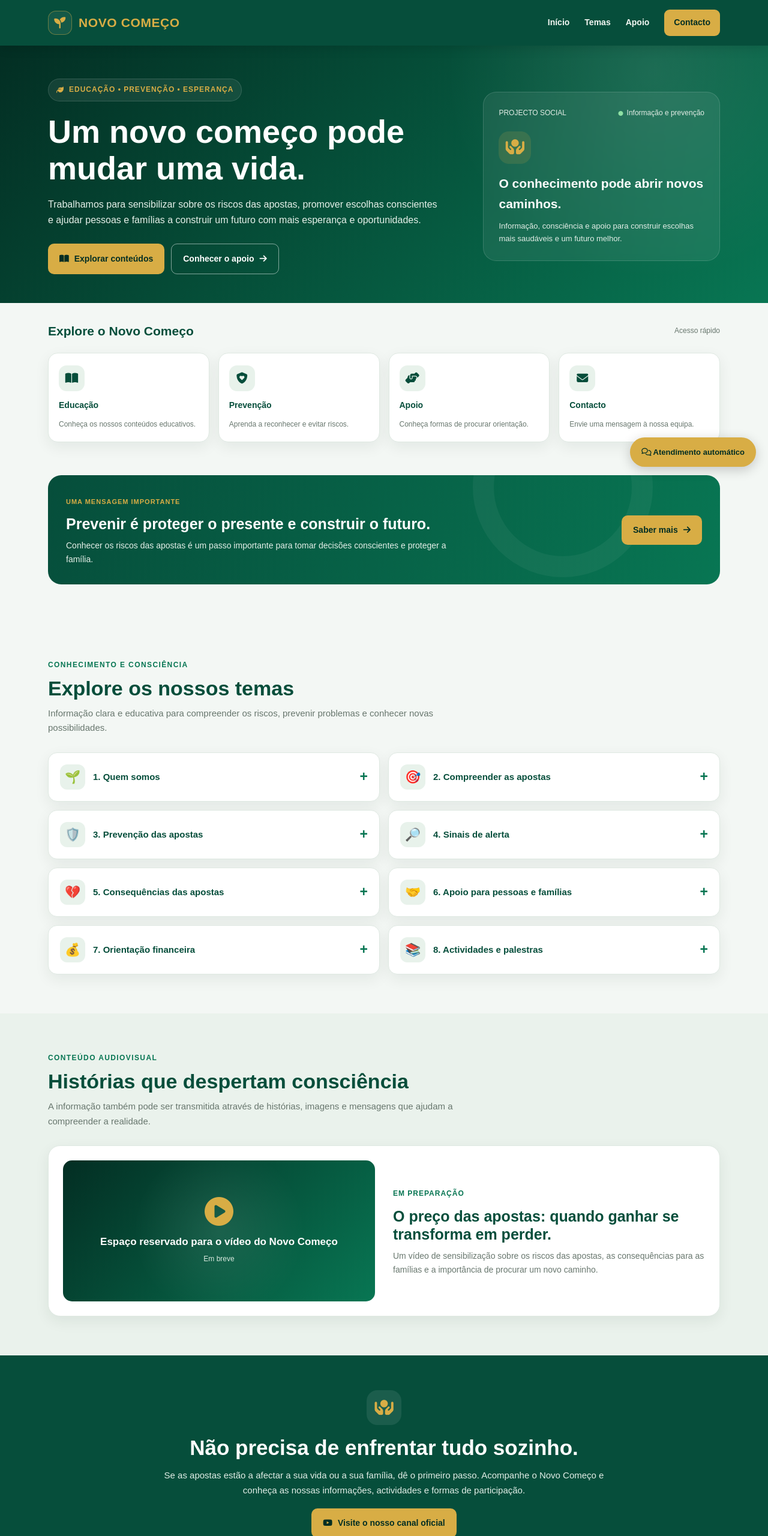
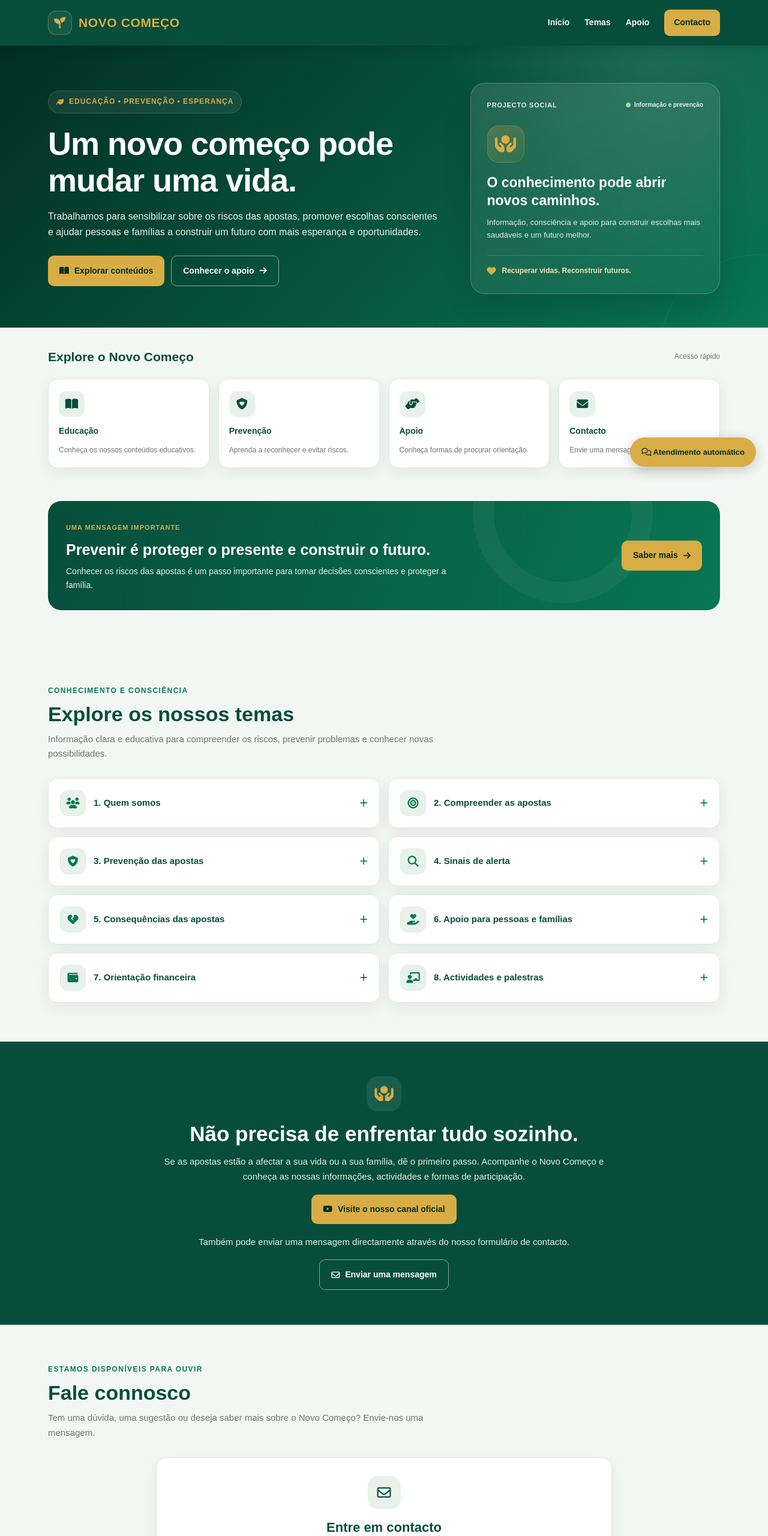
Before and after one commit to NOVO-COMECO/NOVO-COMECO, a plain HTML site: page index.html in a window 1280 px wide. Shown: the top 2560 px of the page at 60% size. Drawn offline with Linux system fonts and the light colour scheme.

Commit message:
Update index.html

```diff
--- a/index.html
+++ b/index.html
@@ -124,21 +124,37 @@ header {
   border-radius:9px;
 }
 
-/* APRESENTAÇÃO PRINCIPAL */
+/* PAINEL PRINCIPAL */
 
 .hero {
   background:
     radial-gradient(circle at 85% 10%,#ffffff17,transparent 30%),
     linear-gradient(135deg,#032e23,#087653);
   color:white;
-  padding:55px 0 48px;
+  padding:62px 0 56px;
+  position:relative;
+  overflow:hidden;
+}
+
+.hero:after {
+  content:"";
+  position:absolute;
+  width:330px;
+  height:330px;
+  border:1px solid #ffffff12;
+  border-radius:50%;
+  right:-150px;
+  bottom:-210px;
+  pointer-events:none;
 }
 
 .hero-caixa {
   display:grid;
-  grid-template-columns:1.4fr .8fr;
+  grid-template-columns:1.35fr .85fr;
   align-items:center;
-  gap:35px;
+  gap:42px;
+  position:relative;
+  z-index:1;
 }
 
 .etiqueta {
@@ -161,6 +177,7 @@ header {
   font-size:clamp(34px,5vw,54px);
   line-height:1.13;
   margin:20px 0 17px;
+  letter-spacing:-1px;
 }
 
 .hero p {
@@ -206,24 +223,31 @@ header {
   color:white;
 }
 
+/* PAINEL LATERAL DO INÍCIO */
+
 .hero-painel {
-  background:#ffffff12;
-  border:1px solid #ffffff25;
-  border-radius:22px;
-  padding:25px;
-  backdrop-filter:blur(5px);
+  background:linear-gradient(145deg,#ffffff1c,#ffffff0a);
+  border:1px solid #ffffff35;
+  border-radius:24px;
+  padding:27px;
+  backdrop-filter:blur(8px);
+  box-shadow:0 18px 45px #001d1430;
+  position:relative;
 }
 
 .hero-painel-topo {
   display:flex;
   align-items:center;
   justify-content:space-between;
-  margin-bottom:20px;
+  gap:10px;
+  margin-bottom:25px;
 }
 
 .hero-painel-topo span {
-  font-size:12px;
+  font-size:11px;
   color:#e4eee7;
+  font-weight:bold;
+  letter-spacing:.8px;
 }
 
 .estado {
@@ -231,7 +255,8 @@ header {
   align-items:center;
   gap:6px;
   color:#d8f3df;
-  font-size:11px;
+  font-size:10px!important;
+  letter-spacing:0!important;
 }
 
 .estado i {
@@ -240,26 +265,49 @@ header {
 }
 
 .hero-painel-icone {
-  width:54px;
-  height:54px;
+  width:62px;
+  height:62px;
   display:grid;
   place-items:center;
-  background:#d8ad4525;
+  background:linear-gradient(145deg,#d8ad4540,#d8ad4515);
   color:var(--dourado);
-  border-radius:17px;
-  font-size:25px;
-  margin-bottom:16px;
+  border:1px solid #d8ad4550;
+  border-radius:19px;
+  font-size:28px;
+  margin-bottom:19px;
 }
 
 .hero-painel h2 {
-  font-size:21px;
-  margin-bottom:8px;
+  font-size:23px;
+  line-height:1.3;
+  margin-bottom:10px;
+  max-width:310px;
 }
 
 .hero-painel p {
   font-size:13px;
   margin:0;
   color:#e3eee7;
+}
+
+.hero-painel-linha {
+  height:1px;
+  background:#ffffff25;
+  margin:22px 0 16px;
+}
+
+.hero-painel-frase {
+  display:flex;
+  align-items:center;
+  gap:10px;
+  color:#f1e1b6;
+  font-size:12px;
+  font-weight:bold;
+}
+
+.hero-painel-frase i {
+  color:var(--dourado);
+  font-size:15px;
 }
 
 /* SECÇÕES */
@@ -300,7 +348,7 @@ section {scroll-margin-top:95px}
 /* ACESSO RÁPIDO */
 
 .acessos {
-  padding:30px 0 55px;
+  padding:32px 0 55px;
 }
 
 .acessos-titulo {
@@ -444,7 +492,7 @@ section {scroll-margin-top:95px}
   border-radius:15px;
   box-shadow:var(--sombra);
   overflow:hidden;
-  transition:border .2s;
+  transition:border .2s,transform .2s;
 }
 
 .tema[open] {border-color:#a9c9b4}
@@ -468,21 +516,33 @@ section {scroll-margin-top:95px}
   margin-left:auto;
   font-size:23px;
   color:var(--verde-claro);
+  font-weight:normal;
 }
 
 .tema[open] summary:after {content:"−"}
 
 .tema summary:hover {background:#f5f9f6}
 
+/* NOVOS ÍCONES DOS OITO TEMAS */
+
 .tema-icone {
-  width:42px;
-  height:42px;
+  width:43px;
+  height:43px;
   flex-shrink:0;
   display:grid;
   place-items:center;
   background:var(--verde-suave);
-  border-radius:12px;
-  font-size:21px;
+  border:1px solid #dcebe0;
+  border-radius:13px;
+  color:var(--verde-claro);
+  font-size:18px;
+  transition:background .2s,color .2s;
+}
+
+.tema[open] .tema-icone {
+  background:var(--verde);
+  color:var(--dourado);
+  border-color:var(--verde);
 }
 
 .tema-conteudo {
@@ -530,73 +590,6 @@ section {scroll-margin-top:95px}
 }
 
 .youtube-btn:hover {background:var(--verde-claro)}
-
-/* VÍDEO - ÁREA PREPARADA */
-
-.video-area {
-  background:#eaf2ec;
-}
-
-.video-caixa {
-  display:grid;
-  grid-template-columns:1fr 1fr;
-  align-items:center;
-  gap:30px;
-  background:white;
-  border:1px solid var(--borda);
-  border-radius:20px;
-  padding:24px;
-  box-shadow:var(--sombra);
-}
-
-.video-visual {
-  min-height:235px;
-  border-radius:15px;
-  background:
-    radial-gradient(circle at center,#ffffff16,transparent 50%),
-    linear-gradient(135deg,#032e23,#087653);
-  display:flex;
-  flex-direction:column;
-  align-items:center;
-  justify-content:center;
-  color:white;
-  text-align:center;
-  padding:20px;
-}
-
-.video-visual i {
-  font-size:48px;
-  color:var(--dourado);
-  margin-bottom:13px;
-}
-
-.video-visual strong {font-size:17px}
-
-.video-visual span {
-  color:#dcebe1;
-  font-size:12px;
-  margin-top:5px;
-}
-
-.video-info small {
-  color:var(--verde-claro);
-  font-size:12px;
-  font-weight:bold;
-  letter-spacing:1px;
-  text-transform:uppercase;
-}
-
-.video-info h2 {
-  color:var(--verde);
-  font-size:25px;
-  line-height:1.2;
-  margin:10px 0;
-}
-
-.video-info p {
-  color:var(--cinza);
-  font-size:14px;
-}
 
 /* APOIO */
 
@@ -775,7 +768,7 @@ footer p {
   font-weight:bold;
 }
 
-/* NAVEGAÇÃO INFERIOR PARA TELEMÓVEIS */
+/* NAVEGAÇÃO INFERIOR */
 
 .menu-inferior {display:none}
 
@@ -926,9 +919,9 @@ footer p {
   .menu a {font-size:12px}
   .menu-contacto {padding:8px 11px}
 
-  .hero {padding:42px 0}
-  .hero-caixa {grid-template-columns:1fr;gap:25px}
-  .hero-painel {padding:20px}
+  .hero {padding:43px 0}
+  .hero-caixa {grid-template-columns:1fr;gap:27px}
+  .hero-painel {padding:22px}
 
   .acessos-grelha {grid-template-columns:repeat(2,1fr)}
   .acesso {min-height:125px;padding:16px}
@@ -940,13 +933,6 @@ footer p {
   }
 
   .temas-grelha {grid-template-columns:1fr}
-
-  .video-caixa {
-    grid-template-columns:1fr;
-    padding:17px;
-  }
-
-  .video-visual {min-height:190px}
 }
 
 @media(max-width:520px) {
@@ -973,6 +959,10 @@ footer p {
 
   .botao {padding:12px 10px;font-size:12px}
 
+  .hero-painel {padding:21px}
+  .hero-painel h2 {font-size:21px}
+  .hero-painel-topo span {font-size:10px}
+
   .seccao {padding:48px 0}
   .acessos {padding:27px 0 43px}
   .acessos-titulo h2 {font-size:18px}
@@ -983,6 +973,18 @@ footer p {
 
   .destaque {padding-bottom:45px}
   .destaque-texto h2 {font-size:22px}
+
+  .tema summary {
+    padding:16px;
+    font-size:14px;
+    gap:11px;
+  }
+
+  .tema-icone {
+    width:40px;
+    height:40px;
+    font-size:17px;
+  }
 
   .contacto-caixa {padding:22px 16px}
 
@@ -1110,6 +1112,13 @@ footer p {
         Informação, consciência e apoio para construir
         escolhas mais saudáveis e um futuro melhor.
       </p>
+
+      <div class="hero-painel-linha"></div>
+
+      <div class="hero-painel-frase">
+        <i class="fa-solid fa-heart"></i>
+        Recuperar vidas. Reconstruir futuros.
+      </div>
     </div>
 
   </div>
@@ -1203,7 +1212,7 @@ footer p {
 
       <details class="tema">
         <summary>
-          <span class="tema-icone">🌱</span>
+          <span class="tema-icone"><i class="fa-solid fa-users"></i></span>
           <span>1. Quem somos</span>
         </summary>
         <div class="tema-conteudo">
@@ -1226,7 +1235,7 @@ footer p {
 
       <details class="tema">
         <summary>
-          <span class="tema-icone">🎯</span>
+          <span class="tema-icone"><i class="fa-solid fa-bullseye"></i></span>
           <span>2. Compreender as apostas</span>
         </summary>
         <div class="tema-conteudo">
@@ -1247,7 +1256,7 @@ footer p {
 
       <details class="tema">
         <summary>
-          <span class="tema-icone">🛡️</span>
+          <span class="tema-icone"><i class="fa-solid fa-shield-heart"></i></span>
           <span>3. Prevenção das apostas</span>
         </summary>
         <div class="tema-conteudo">
@@ -1268,7 +1277,7 @@ footer p {
 
       <details class="tema">
         <summary>
-          <span class="tema-icone">🔎</span>
+          <span class="tema-icone"><i class="fa-solid fa-magnifying-glass"></i></span>
           <span>4. Sinais de alerta</span>
         </summary>
         <div class="tema-conteudo">
@@ -1287,7 +1296,7 @@ footer p {
 
       <details class="tema">
         <summary>
-          <span class="tema-icone">💔</span>
+          <span class="tema-icone"><i class="fa-solid fa-heart-crack"></i></span>
           <span>5. Consequências das apostas</span>
         </summary>
         <div class="tema-conteudo">
@@ -1311,7 +1320,7 @@ footer p {
 
       <details class="tema">
         <summary>
-          <span class="tema-icone">🤝</span>
+          <span class="tema-icone"><i class="fa-solid fa-hand-holding-heart"></i></span>
           <span>6. Apoio para pessoas e famílias</span>
         </summary>
         <div class="tema-conteudo">
@@ -1338,7 +1347,7 @@ footer p {
 
       <details class="tema">
         <summary>
-          <span class="tema-icone">💰</span>
+          <span class="tema-icone"><i class="fa-solid fa-wallet"></i></span>
           <span>7. Orientação financeira</span>
         </summary>
         <div class="tema-conteudo">
@@ -1359,7 +1368,7 @@ footer p {
 
       <details class="tema">
         <summary>
-          <span class="tema-icone">📚</span>
+          <span class="tema-icone"><i class="fa-solid fa-chalkboard-user"></i></span>
           <span>8. Actividades e palestras</span>
         </summary>
         <div class="tema-conteudo">
@@ -1387,41 +1396,6 @@ footer p {
   </div>
 </section>
 
-<!-- ÁREA PREPARADA PARA O VÍDEO -->
-
-<section class="seccao video-area" id="video">
-  <div class="container">
-
-    <div class="seccao-cabecalho">
-      <small>Conteúdo audiovisual</small>
-      <h2>Histórias que despertam consciência</h2>
-      <p>
-        A informação também pode ser transmitida através de histórias,
-        imagens e mensagens que ajudam a compreender a realidade.
-      </p>
-    </div>
-
-    <div class="video-caixa">
-      <div class="video-visual">
-        <i class="fa-solid fa-circle-play"></i>
-        <strong>Espaço reservado para o vídeo do Novo Começo</strong>
-        <span>Em breve</span>
-      </div>
-
-      <div class="video-info">
-        <small>Em preparação</small>
-        <h2>O preço das apostas: quando ganhar se transforma em perder.</h2>
-        <p>
-          Um vídeo de sensibilização sobre os riscos das apostas,
-          as consequências para as famílias e a importância de
-          procurar um novo caminho.
-        </p>
-      </div>
-    </div>
-
-  </div>
-</section>
-
 <!-- APOIO -->
 
 <section class="apoio" id="apoio">
@@ -1576,9 +1550,9 @@ footer p {
     <i class="fa-solid fa-book-open"></i>
     Temas
   </a>
-  <a href="#video">
-    <i class="fa-solid fa-circle-play"></i>
-    Vídeo
+  <a href="#apoio">
+    <i class="fa-solid fa-hand-holding-heart"></i>
+    Apoio
   </a>
   <a href="#contacto">
     <i class="fa-solid fa-envelope"></i>
```
